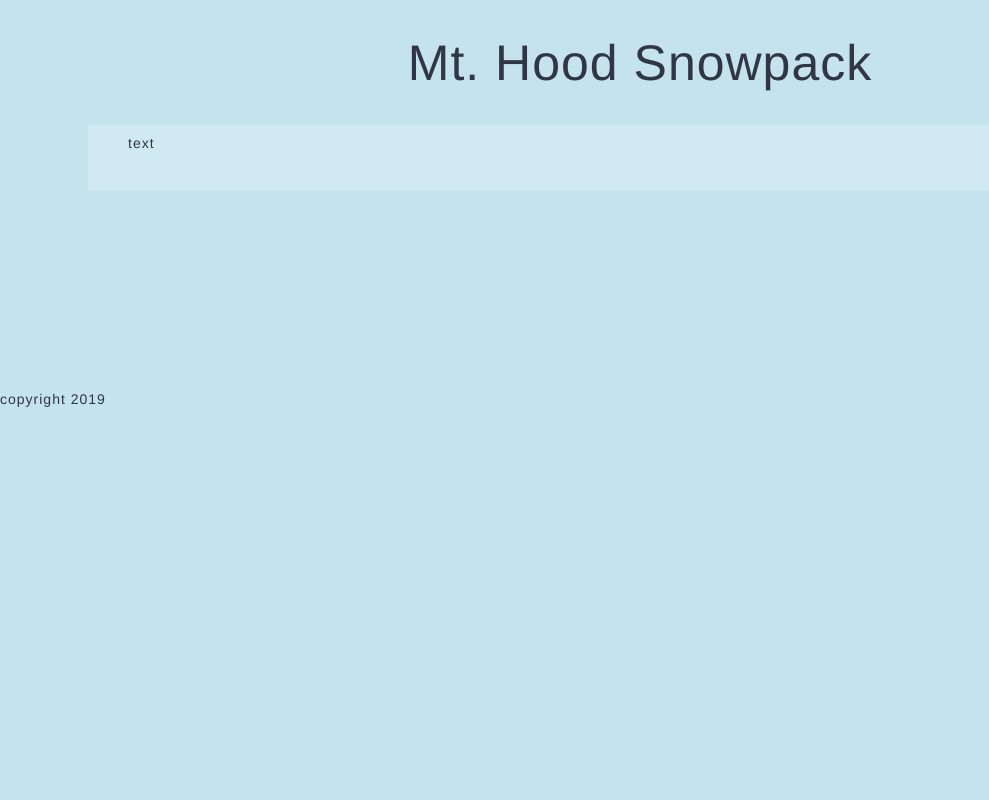
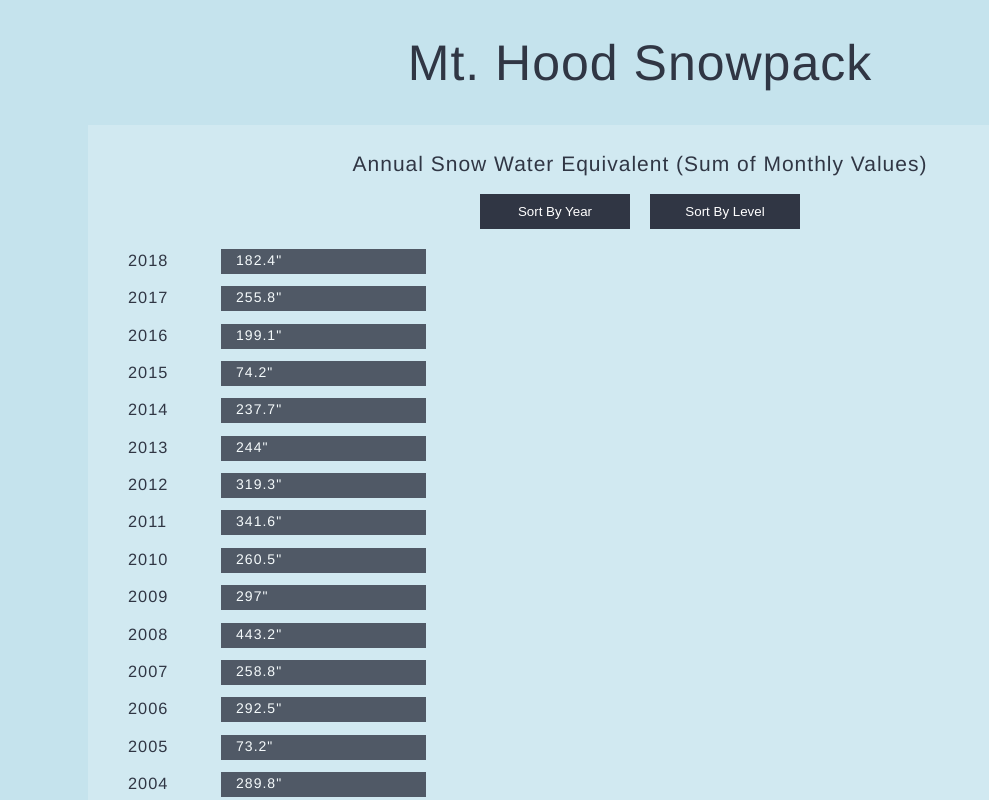
Before and after one commit to klowe27/mt-hood-snowpack, a React app: page / in a window 1280 px wide. Shown: the top 800 px of the page, without its empty margins (0-989 px from the left). Built offline with nearby package versions, Linux system fonts and the light colour scheme.

Commit message:
Add bargraph component

```diff
--- a/src/components/App.jsx
+++ b/src/components/App.jsx
@@ -1,7 +1,7 @@
 import React from 'react';
-import Homepage from './Homepage';
+import Snow from './Snow';
 import Header from './Header';
-import Snow from './Snow';
+import BarGraph from './BarGraph';
 import Footer from './Footer';
 
 function App(){
@@ -9,7 +9,7 @@ function App(){
     <div>
       <Snow/>
       <Header/>
-      <Homepage/>
+      <BarGraph/>
       <Footer/>
     </div>
   );
```
